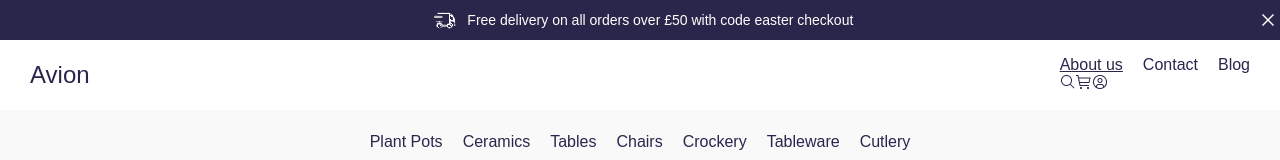
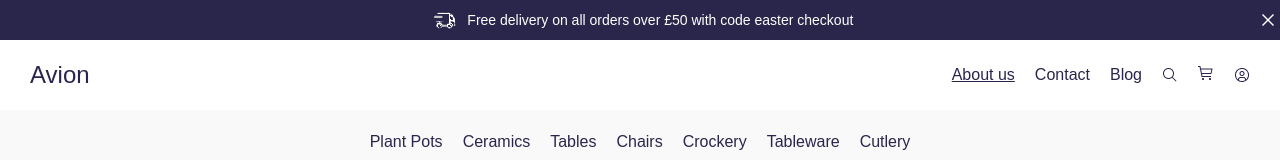
Before and after one commit to cr33p1ngp4ck3t/Hackathon-Ecommerce, a Next.js app: page /about in a window 1280 px wide. Shown: the top 160 px of the page. Built offline with nearby package versions, Linux system fonts and the light colour scheme; a web font is replaced by a local one.

Commit message:
Update nav.tsx

```diff
--- a/src/app/components/nav.tsx
+++ b/src/app/components/nav.tsx
@@ -422,7 +422,7 @@ export function AboutHeader() {
                         <div className="header-icons-about">
                             {
                                 !isMobile ? (
-                                    <div>
+                                    <div className="header-icons-about">
                                         <div id="about-links">
                                             <Link href={'/about'}><div>About us</div></Link>
                                             <div>Contact</div>
```
